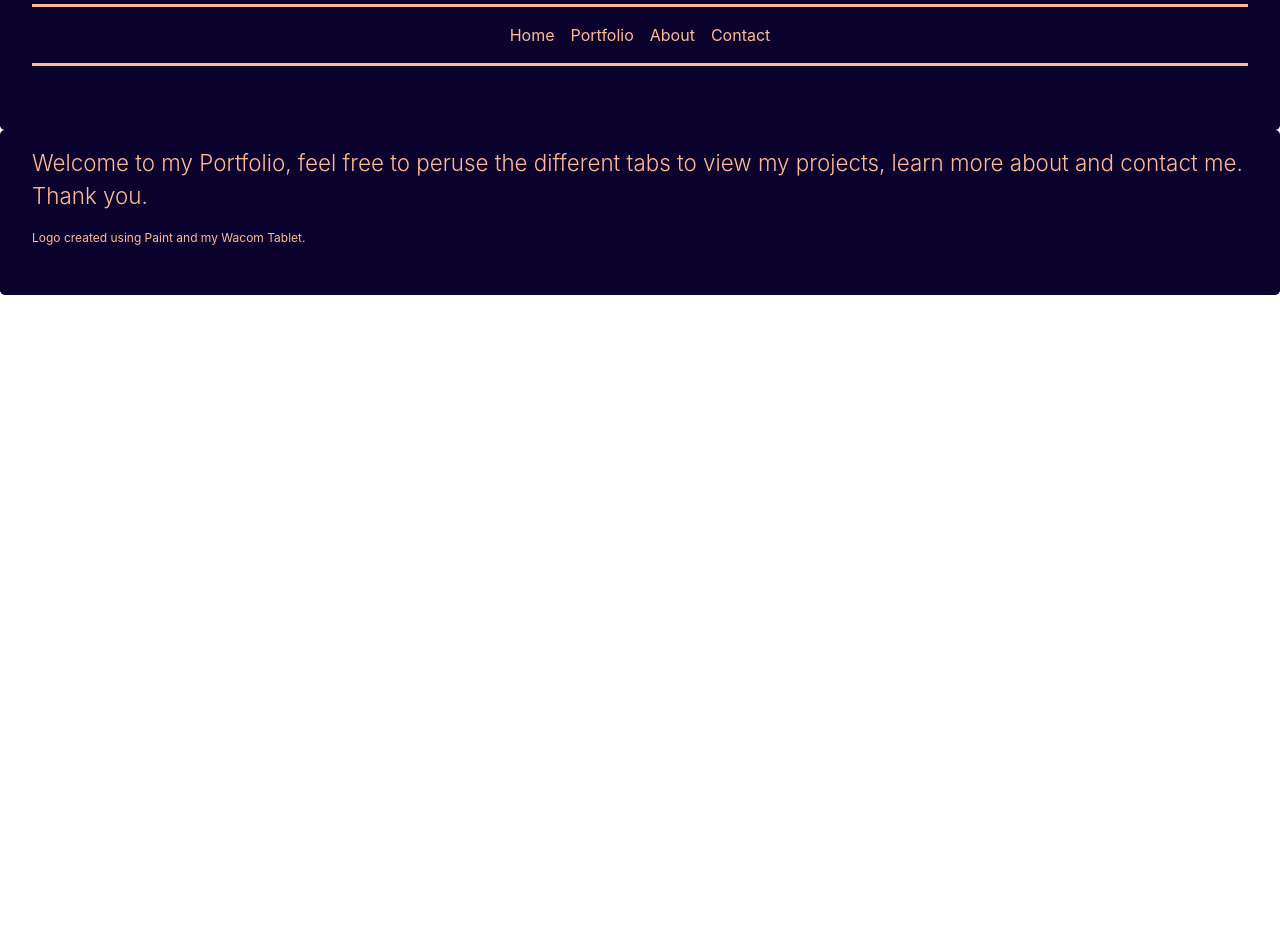
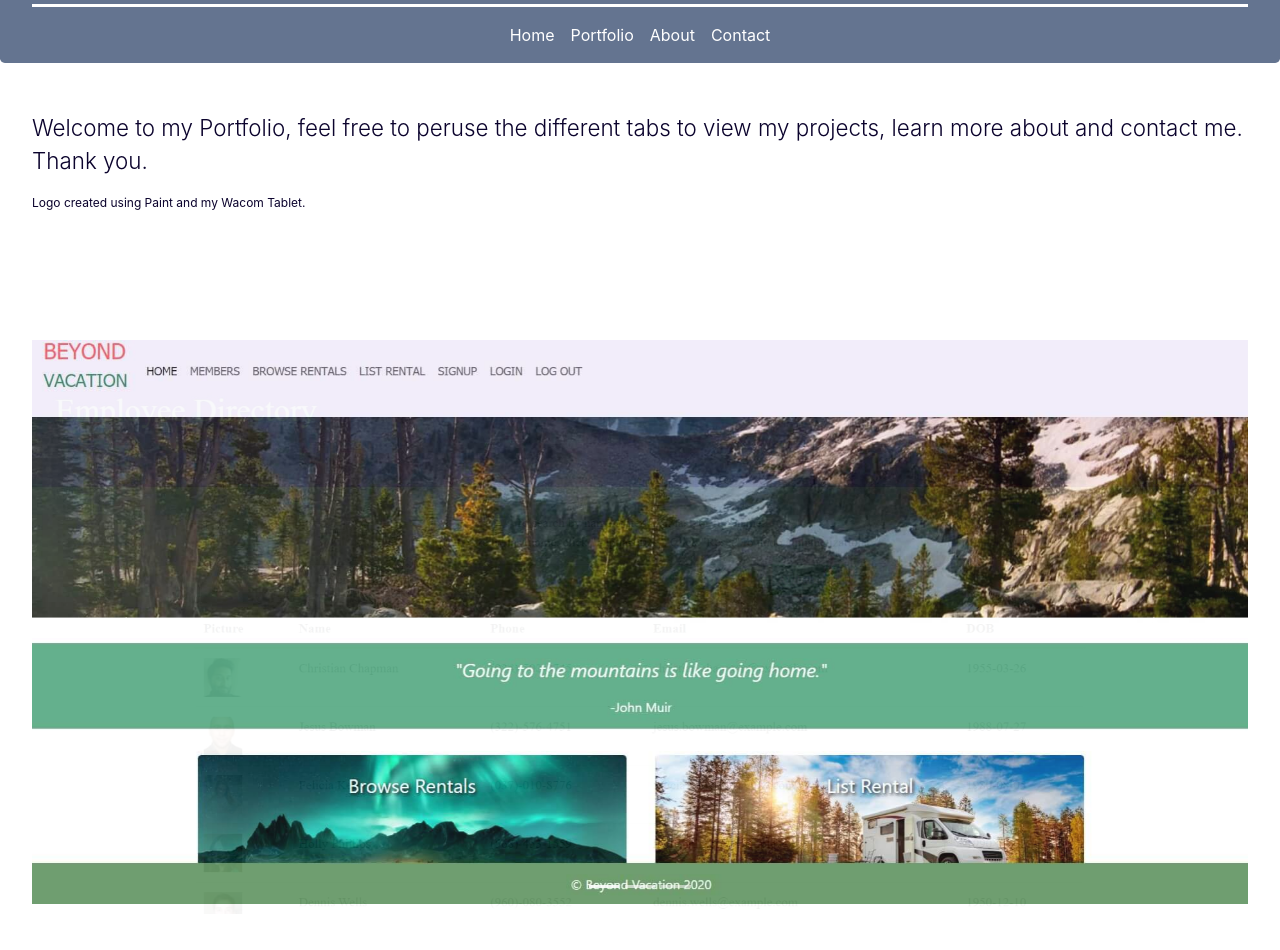
Before and after one commit to salpharre/Portfolio, a React (Create React App) app: page / in a window 1280 px wide. Shown: the part 160-1110 px from the top of the page. Before the commit the page ends 800 px from the top, so only its background shows below. Built offline with nearby package versions, Linux system fonts and the light colour scheme.

Commit message:
home page renders correctly

```diff
--- a/src/components/Carousel/index.js
+++ b/src/components/Carousel/index.js
@@ -1,7 +1,48 @@
 import React from "react";
+import img1 from "../../images/compressed/beyondvacation.jpg";
+import img2 from "../../images/compressed/weather.jpg";
+import img3 from "../../images/compressed/directory.jpg";
+
 
 function Carousel() {
-
+    return (
+        <div className="jumbotron welcome">
+            <div id="carouselNext" className="carousel slide carousel-fade" data-ride="carousel">
+                <ol className="carousel-indicators dark">
+                    <li data-target="#carouselNext" data-slide-to="0" className="active"></li>
+                    <li data-target="#carouselNext" data-slide-to="1"></li>
+                    <li data-target="#carouselNext" data-slide-to="2"></li>
+                </ol>
+                <div className="carousel-inner">
+                    <div className="carousel-item active" data-interval="3000">
+                        <a id="linkToPosition" href="./html/portfolio.html#linkToProject2">
+                            <img src={img1} className="d-block w-100 img-fluid"
+                            alt="Vacation Outdoor Rental App Main Page"></img>
+                        </a>
+                    </div>
+                    <div class="carousel-item" data-interval="3000">
+                        <a class="linkToPosition" href="./html/portfolio.html#linkToEmployee">
+                            <img src={img3} class="d-block w-100 img-fluid"
+                            alt="Employee Directory"></img>
+                        </a>
+                    </div>
+                    <div class="carousel-item" data-interval="3000">
+                        <a class="linkToPosition" href="./html/portfolio.html#linkToWeather">
+                            <img src={img2} class="d-block w-100 img-fluid" alt="Weather Dashboard"></img>
+                        </a>
+                    </div>
+                </div>
+                <a class="carousel-control-prev" href="#carouselNext" role="button" data-slide="prev">
+                    <span class="carousel-control-prev-icon" aria-hidden="true"></span>
+                    <span class="sr-only">Previous</span>
+                </a>
+                <a class="carousel-control-next" href="#carouselNext" role="button" data-slide="next">
+                    <span class="carousel-control-next-icon" aria-hidden="true"></span>
+                    <span class="sr-only">Next</span>
+                </a>
+            </div>
+        </div>
+    );
 };
 
 export default Carousel;
--- a/src/components/Header/style.css
+++ b/src/components/Header/style.css
@@ -1,15 +1,22 @@
 .name {/*set color and size of name next to logo*/
-    color: #FFB997;
+    color: white;
     font-size: 25px;
 }
 
 .brand {/*jumbotron in header that holds the personal logo, name and navbar - removes margin on the bottom so the content under the header
     isn't pushed down as much*/
     margin-bottom: 0;
-    background-color: #0B032D;
+    padding-bottom: 0;
+    background-color: #647490;
 }
 
 a.nav-link, .namePort, .projectText {/*font color for navbar links, portoflio title word for portfolio html, text color for project
     description on portfolio html*/
-    color: #FFB997;
+    color: white;
 }
+/*style navbar, border on top and bottom and a margin on the top to push apart navbar from logo*/
+nav {
+    border-top: solid white;
+    border-bottom: none;
+    margin-top: 2rem;
+}
--- a/src/components/Welcome/style.css
+++ b/src/components/Welcome/style.css
@@ -7,15 +7,9 @@
 }
 
 .welcome {/*jumbotron on index html - background color is to make the jumbotron meld into the body background*/
-    background-color: #0B032D;
-    padding-top: 1rem;
-    color: #FFB997;
+    background-color: white;
+    padding-top: 3rem;
+    color: #0B032D;
     padding-bottom: 2rem;
     margin-bottom: 2rem;
 }
-
-nav {/*style navbar, border on top and bottom and a margin on the top to push apart navbar from logo*/
-    border-top: solid #FFB997;
-    border-bottom: solid #FFB997;
-    margin-top: 2rem;
-}
--- a/src/pages/Home.js
+++ b/src/pages/Home.js
@@ -1,15 +1,14 @@
 import React from "react";
-// import Jumbotron from "../components/Jumbotron";
 import Header from "../components/Header";
 import Welcome from "../components/Welcome";
-// import Carousel from "../components/Carousel";
+import Carousel from "../components/Carousel";
 
 function Home() {
     return (
         <div>
             <Header />
             <Welcome />
-            {/*<Carousel />*/}
+            <Carousel />
         </div>
     )
 };
```
Also changed, not shown: src/components/Carousel/style.css (deleted), src/images/compressed/directory.jpg (added), src/images/uncompressed/directory.jpg (added).
